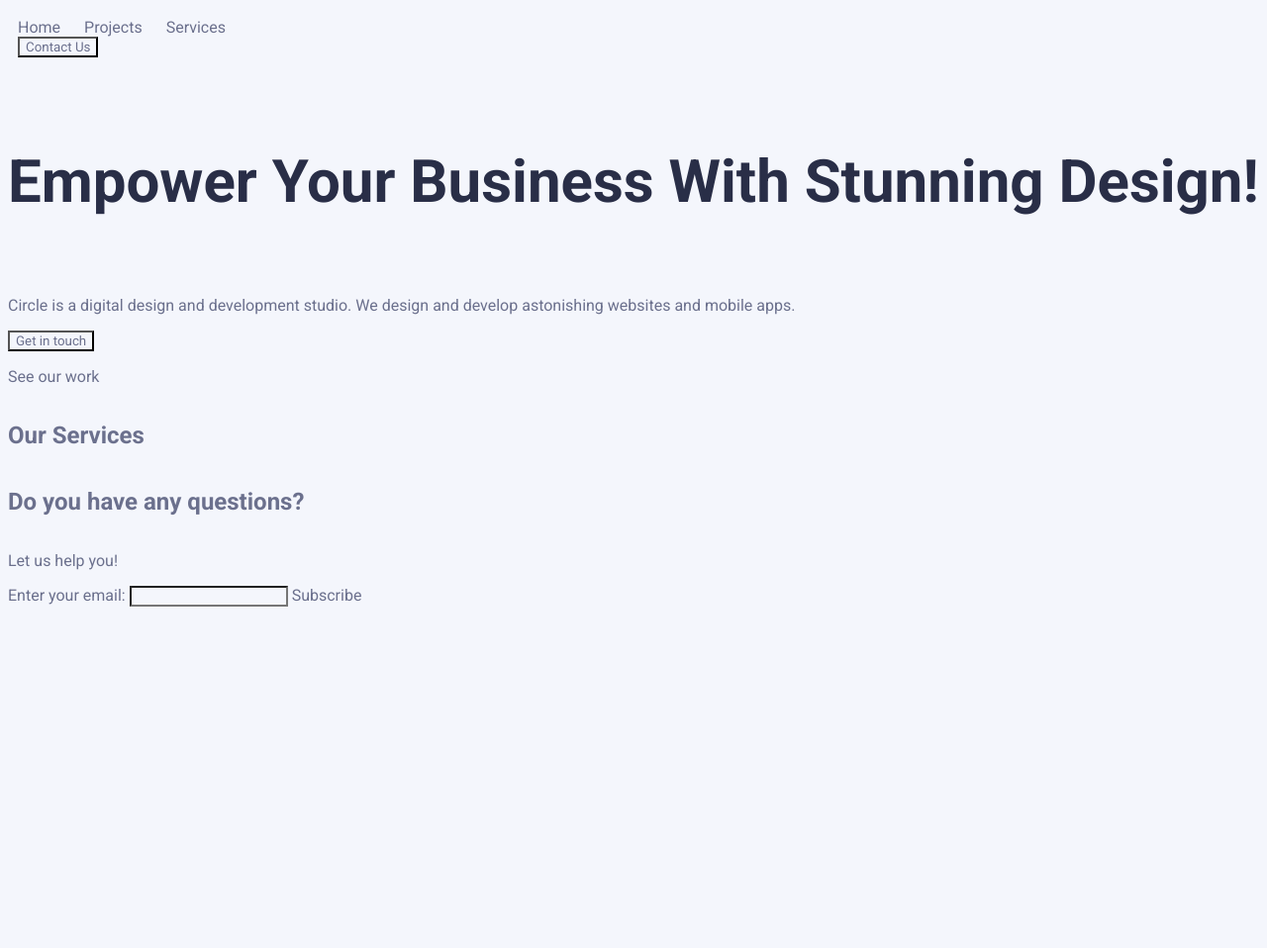
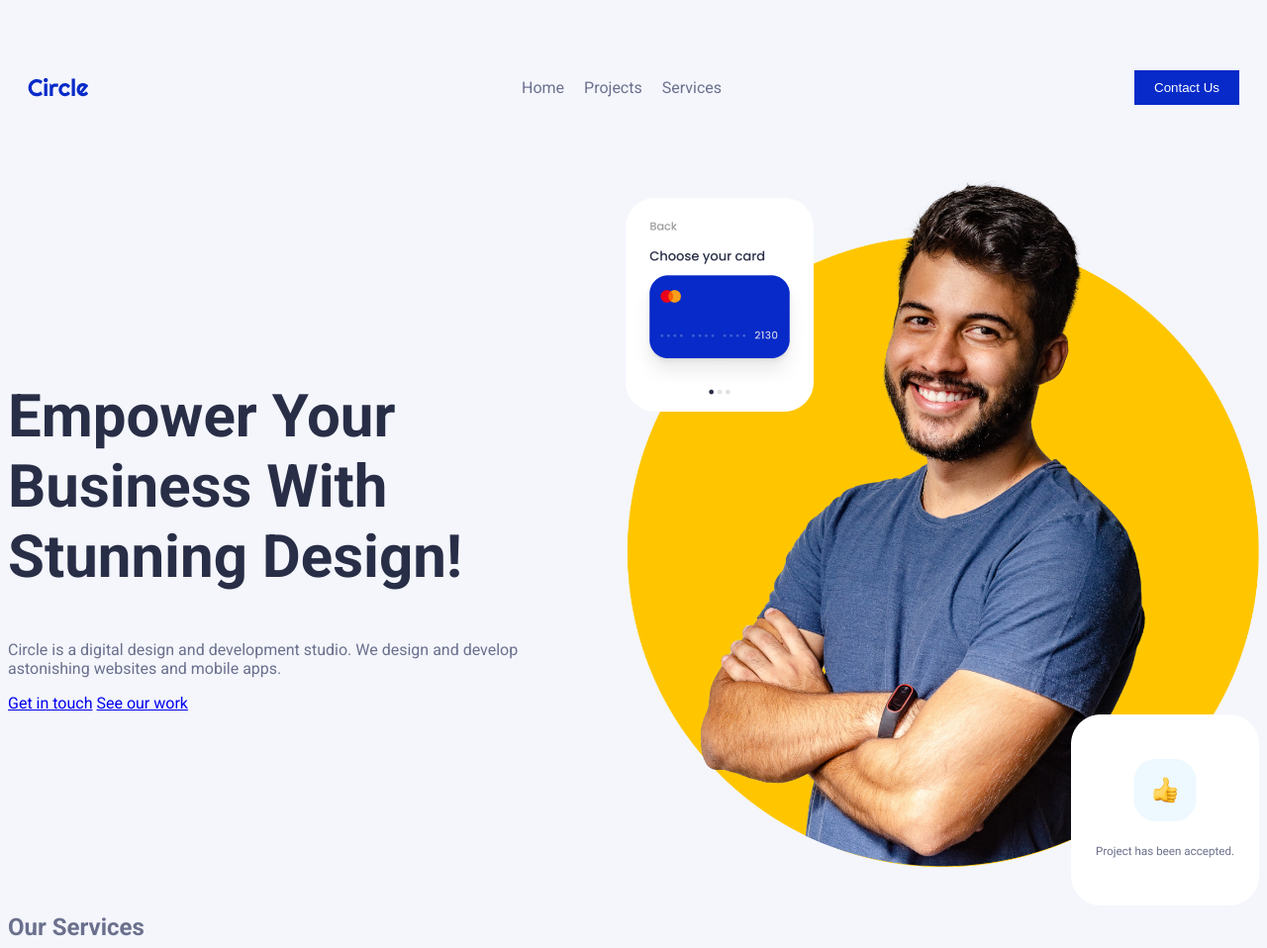
Before and after one commit to lauramussopd/midProject, a plain HTML site: page index.html in a window 1280 px wide. Shown: the top 958 px of the page at 99% size. Before the commit the page ends 800 px from the top, so only its background shows below. Drawn offline with Linux system fonts and the light colour scheme.

Commit message:
navbar fixed

```diff
--- a/index.html
+++ b/index.html
@@ -5,7 +5,7 @@
   <meta charset="UTF-8" />
   <meta name="viewport" content="width=device-width, initial-scale=1.0" />
   <meta http-equiv="X-UA-Compatible" content="ie=edge" />
-  <title>IronChronometer</title>
+  <title>MidProject</title>
   <link rel="stylesheet" href="style.css" />
   <link rel="preconnect" href="https://fonts.googleapis.com">
 <link rel="preconnect" href="https://fonts.gstatic.com" crossorigin>
@@ -15,7 +15,11 @@
 
 <body>
 
+<!--NAVBAR SECTION-->
+
+<header class="header-container">
   <nav class="navbar">
+    <img src="assets/logos/circle.svg" alt="">
     <ul>
     <li><a href="#Home">Home</a></li>
     <li><a href="#Projects">Projects</a></li>
@@ -23,23 +27,35 @@
     </ul>
     <button>Contact Us</button>
   </nav>
+</header>
 
-  <section class="hero-section">
-    <section class="container">
-      <section class="image">
-        <div class="card1"></div>
-        <div class="card2"></div>
-        <div class="hero-image"></div>
-      </section>
-      <section class="content">
+<!-- HERO SECTION-->
+
+<section class="hero">
+  <div class="container">
+    <div class="hero_content">
+      <div class="hero_text">
         <h1>Empower Your Business With Stunning Design!</h1>
         <p>Circle is a digital design and development studio. We design and develop astonishing websites and mobile apps.</p>
-        <button>Get in touch</button>
-        <p>See our work</p>
+        <div class="hero_links">
+          <a href="#" class="btn">Get in touch</a>
+          <a href="#" class="link">See our work</a>
+        </div>
+      </div>
+      <div class="hero_image">
+        <div class="hero_image_card">
+          <img src="assets/hero-section/Card 1.png" alt="">
+        </div>
+        <div class="hero_image_thumbs">
+          <img src="assets/hero-section/Card 2.png" alt="">
+        </div>
+        <img src="assets/hero-section/hero-image.png" alt="">
+      </div>
+    </div>
+  </div>
+</section>
 
-      </section>
-    </section>
-  </section>
+
   <section class="client-section">
     <div class="clients">
 
--- a/style.css
+++ b/style.css
@@ -1,7 +1,9 @@
-* {
+body {
     background-color: var(--neutral-light);
     color: var(--neutral-medium);
     font-family: Roboto, sans-serif;
+    -webkit-font-smoothing: antialiased;
+    -moz-osx-font-smoothing: grayscale;
 }
 
 :root{
@@ -38,22 +40,123 @@ h4 {
     font-weight: bold;
     line-height: 150%;
 }
+/*NAVBAR*/
+
+.header-container {
+  display: flex;
+  flex-direction: column;
+  height: 10rem;
+}
+
 
 .navbar {
-    padding: 10px; /* Padding around the navbar */
+  display: flex;
+  justify-content: space-between;
+  align-items: center;
+  padding: 10px 20px;
+  flex: 1; /* Add some padding for spacing */
+}
+
+.navbar ul {
+  list-style: none;
+  display: flex;
+  justify-content: center; /* Aligns the list items to the center */
+}
+
+.navbar ul li {
+  margin-right: 20px; /* Add spacing between list items */
+}
+.navbar .logo {
+  margin-right: auto; /* Pushes the logo to the left */
+}
+
+.navbar ul li a {
+  text-decoration: none;
+  color: var(--neutral-medium); /* Remove underline from links */
+}
+.navbar ul li a:hover {
+  color: var(--primary-default); /* Remove underline from links */
+}
+.navbar button {
+  padding: 10px 20px;
+  background-color: var(--primary-default); /* Example button color */
+  color: #fff; /* Example text color */
+  border: none;
+  cursor: pointer;
+}
+
+/*Hero Section*/
+.hero_content{
+  display: flex;
+  align-items: center;
+  gap: 5rem;
+}
+
+.hero_text,
+.hero_image{
+  flex: 0 10 50%;
+}
+
+.hero_image{
+  position: relative;
+}
+
+.hero_image img {
+  max-width: 40rem; /* Add this line to make the image responsive */
+  height: auto; /* Maintain aspect ratio */ /* Adjust the maximum height of the image */
+}
+
+.hero_image_card{
+  position: absolute;
+  top: 2rem;
+  left: 0;
+}
+
+.hero_image_thumbs{
+  position: absolute;
+  bottom: -2rem;
+  right: 0;
+}
+/*
+  .hero-section {
+    display: flex;
+    height: 100%;
   }
 
-  .navbar ul {
-    list-style-type: none; /* Remove default list styles */
-    margin: 0;
-    padding: 0;
+  .container {
+    display: flex;
+    flex: 1;
   }
 
-  .navbar ul li {
-    display: inline; /* Display list items horizontally */
-    margin-right: 20px; /* Spacing between list items */
+  .image-hero {
+    position: relative;
+    flex: 1;
+    display: flex;
+    justify-content: flex-end;
+    width: 60%;
   }
 
-  .navbar ul li a {
-    text-decoration: none; /* Remove underline from links */
+  .content {
+    flex: 1;
+    display: flex;
+    flex-direction: column;
+    justify-content: center;
+    padding: 0 20px;
   }
+.card1{
+  position: absolute;
+  top:0;
+  left: 0;
+  }
+
+.card2{
+    position: absolute;
+    bottom:0;
+    right: 0;
+}
+
+.image-hero img {
+  max-width: 100%;
+  height: auto;
+}
+*/
```
Also changed, not shown: assets/hero-section/Card 1.png (added), assets/hero-section/Card 2.png (added), assets/hero-section/card-1.png (deleted), assets/hero-section/card-2.png (deleted), 2 other files.
